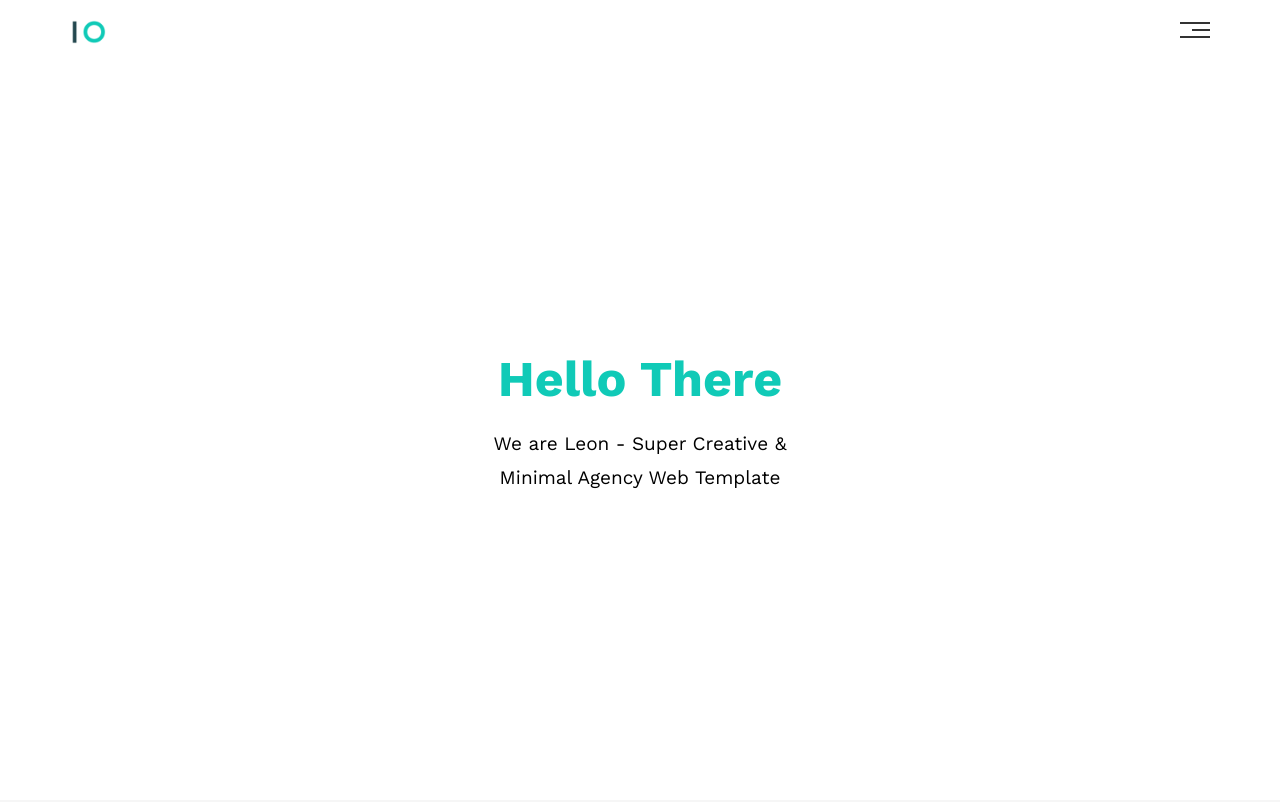
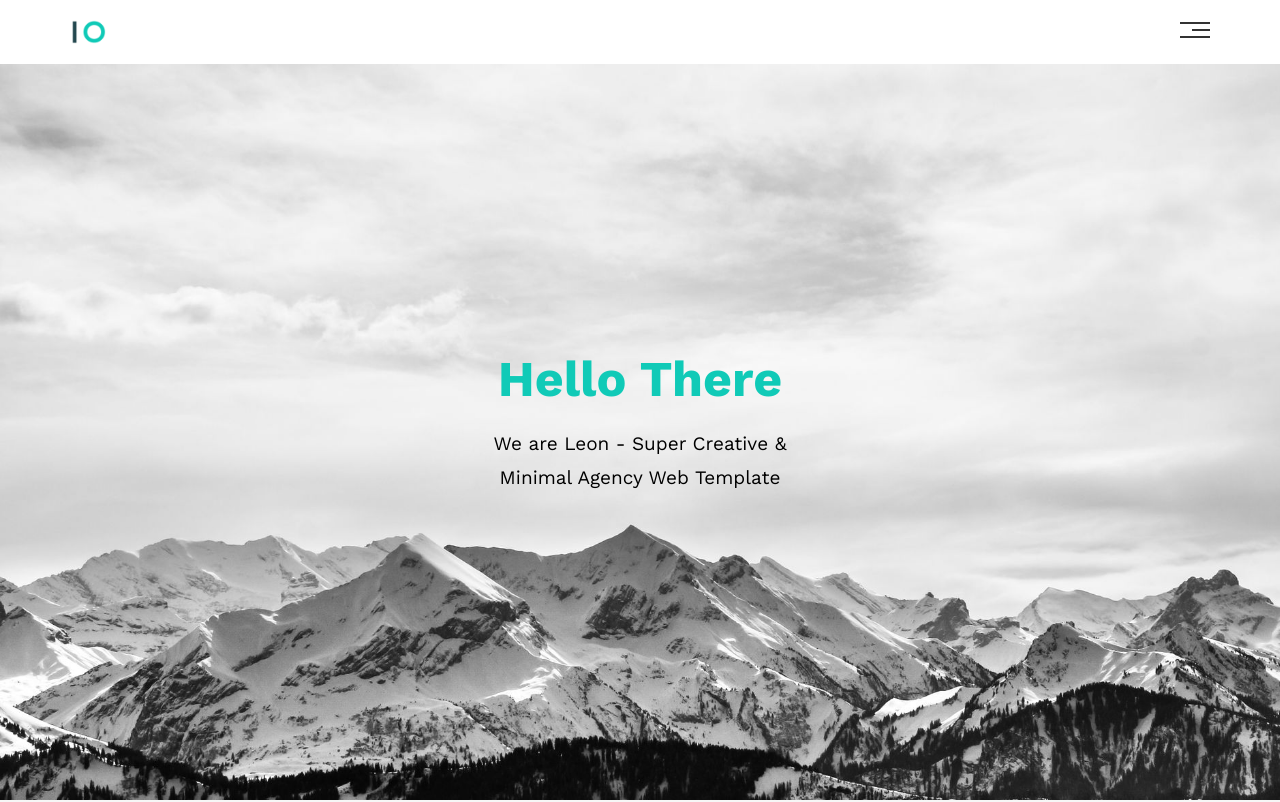
Before and after one commit to obaidash99/Practice-Template-1, a plain HTML site: page index.html in a window 1280 px wide. Shown: the top 802 px of the page. Drawn offline with nearby package versions, Linux system fonts and the light colour scheme; a web font is replaced by a local one.

Commit message:
Update main.css

```diff
--- a/css/main.css
+++ b/css/main.css
@@ -150,7 +150,7 @@ body {
 /* End Header */
 /* Start Landing */
 .landing {
-	background-image: url(../image/landing.jpg);
+	background-image: url(../images/landing.jpg);
 	background-size: cover;
 	height: calc(100vh - 64px);
 	position: relative;
```
